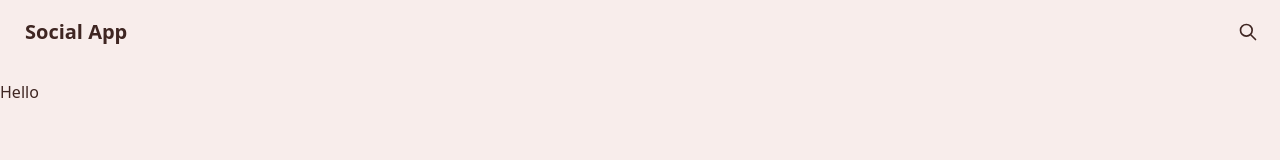
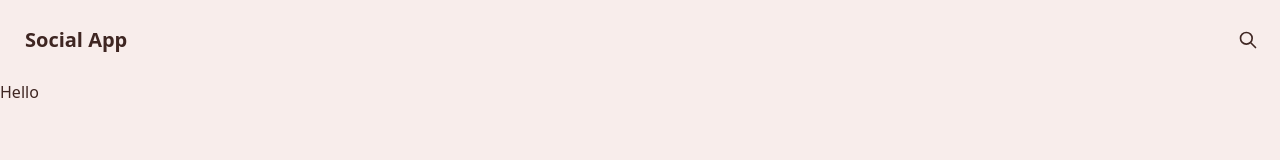
Before and after one commit to Larppa1/social-app, a React (Create React App) app: page / in a window 1280 px wide. Shown: the top 160 px of the page. Built offline with nearby package versions, Linux system fonts and the light colour scheme.

Commit message:
headerStyles.css: Set 'headerContainer' div:first-child min-height.

```diff
--- a/src/components/Header/headerStyles.css
+++ b/src/components/Header/headerStyles.css
@@ -1,3 +1,7 @@
 .headerContainer {
     min-height: 10vh;
 }
+
+.headerContainer > div:first-child {
+    min-height: 10vh;
+}
```
